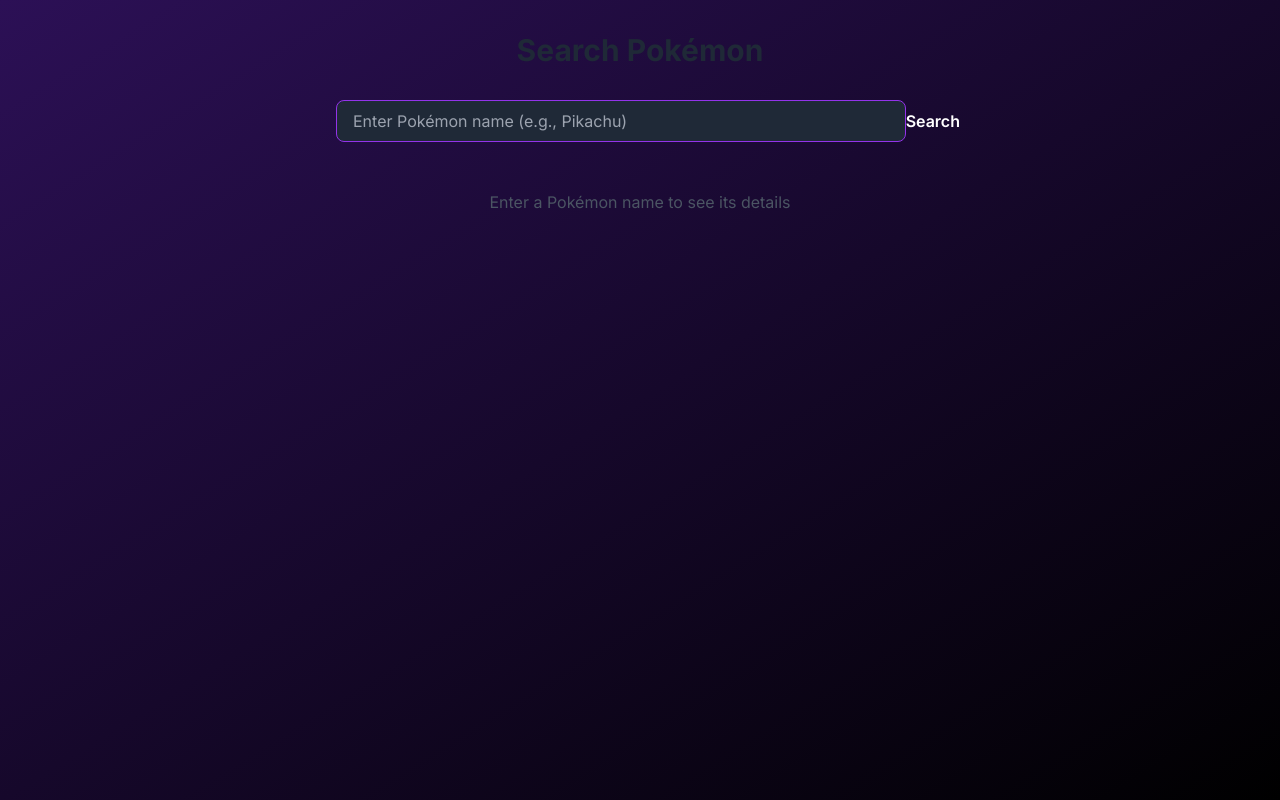
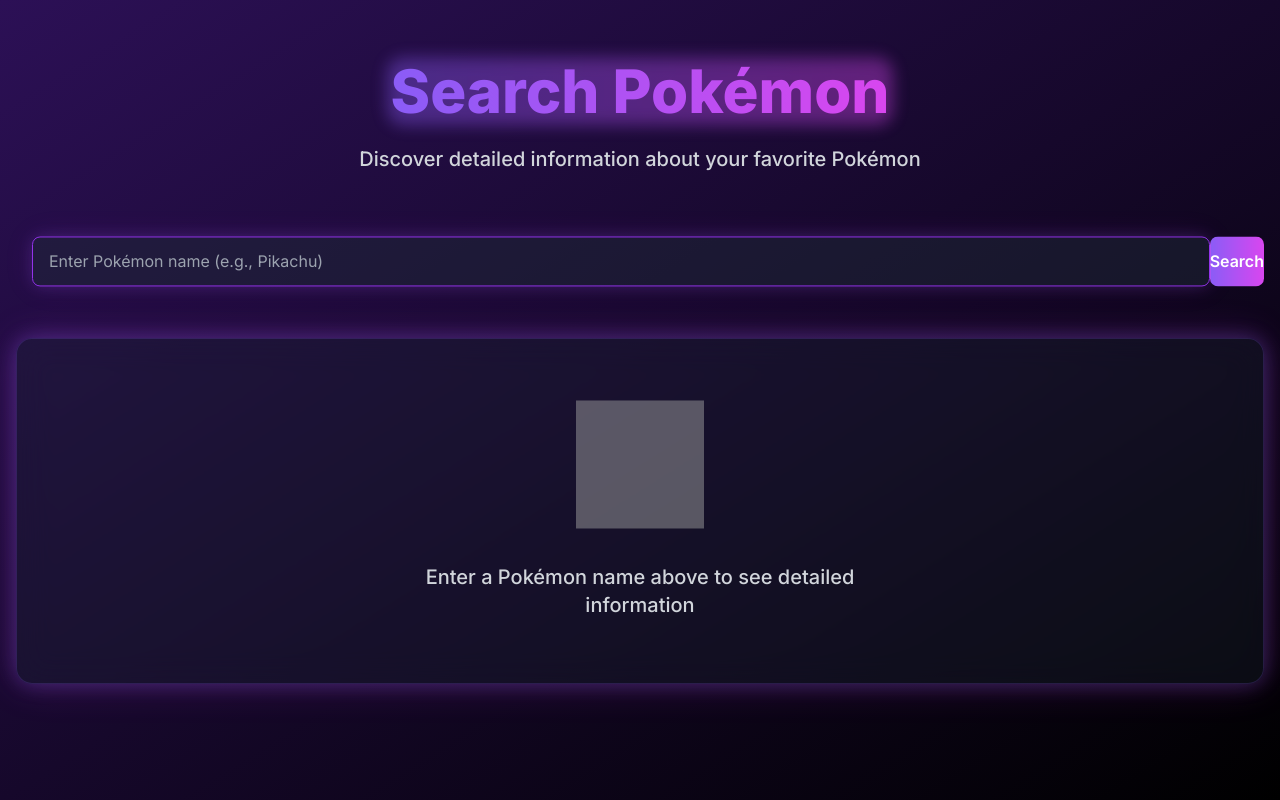
Before and after one commit to pannatron/search-pokemon, a Next.js app: page / in a window 1280 px wide. Built offline with nearby package versions, Linux system fonts and the light colour scheme; grey boxes are pictures that could not be loaded.

Commit message:
feat: enhance Home component with improved UI/UX

```diff
--- a/src/app/page.tsx
+++ b/src/app/page.tsx
@@ -7,6 +7,27 @@
 
 const PokemonInfo = dynamic(() => import('../../components/PokemonInfo'), {
   ssr: false,
+  loading: () => (
+    <div className="p-6 bg-gray-800/30 backdrop-blur-lg rounded-2xl border border-primary-purple/20 max-w-[1200px] mx-auto shadow-glow">
+      <div className="animate-pulse flex flex-col lg:flex-row gap-6">
+        <div className="lg:w-1/4">
+          <div className="aspect-square bg-gray-700/50 rounded-xl mb-4"></div>
+          <div className="h-8 bg-gray-700/50 rounded-lg w-3/4 mx-auto mb-4"></div>
+        </div>
+        <div className="lg:w-3/4">
+          <div className="space-y-4">
+            {[1, 2, 3].map((i) => (
+              <div key={i} className="flex gap-4">
+                {[1, 2, 3].map((j) => (
+                  <div key={j} className="flex-1 h-8 bg-gray-700/50 rounded"></div>
+                ))}
+              </div>
+            ))}
+          </div>
+        </div>
+      </div>
+    </div>
+  ),
 });
 
 interface HomeProps {
@@ -83,22 +104,41 @@
   const backButton = history.length > 0 ? (
     <button
       onClick={handleBack}
-      className="px-4 py-2 bg-gray-100 hover:bg-gray-200 text-gray-700 rounded-lg flex items-center gap-2 transition-colors"
+      className="px-6 py-3 bg-gradient-to-r from-primary-purple to-primary-pink
+                text-white rounded-xl flex items-center gap-2
+                transition-all duration-300 shadow-glow-sm
+                hover:shadow-glow hover:-translate-y-1
+                focus:outline-none focus:ring-2 focus:ring-primary-pink/50
+                active:scale-95 group"
     >
-      <svg xmlns="http://www.w3.org/2000/svg" className="h-5 w-5" viewBox="0 0 20 20" fill="currentColor">
+      <svg
+        xmlns="http://www.w3.org/2000/svg"
+        className="h-5 w-5 transition-transform duration-300 transform group-hover:-translate-x-1"
+        viewBox="0 0 20 20"
+        fill="currentColor"
+      >
         <path fillRule="evenodd" d="M9.707 16.707a1 1 0 01-1.414 0l-6-6a1 1 0 010-1.414l6-6a1 1 0 011.414 1.414L5.414 9H17a1 1 0 110 2H5.414l4.293 4.293a1 1 0 010 1.414z" clipRule="evenodd" />
       </svg>
-      Back
+      <span>Back</span>
     </button>
   ) : null;
 
   return (
-    <main className="container mx-auto px-4 py-8 max-w-2xl">
-      <h1 className="text-3xl font-bold text-center mb-8 text-gray-800">
+    <main className="min-h-screen">
+      <div className="container mx-auto px-4 py-16 max-w-7xl">
+        <div className="text-center mb-16 space-y-6 animate-float">
+          <div className="relative inline-block">
+            <div className="absolute -inset-1 bg-gradient-to-r from-primary-purple to-primary-pink rounded-2xl blur opacity-25 group-hover:opacity-40 transition-all duration-300 animate-pulse"></div>
+            <h1 className="relative text-5xl md:text-6xl font-extrabold text-transparent bg-clip-text bg-gradient-to-r from-primary-purple to-primary-pink animate-shine">
               Search Pokémon
             </h1>
+          </div>
+          <p className="text-gray-300 text-xl font-medium">
+            Discover detailed information about your favorite Pokémon
+          </p>
+        </div>
 
-      <div className="flex gap-4 items-center mb-6">
+        <div className="flex gap-4 items-center mb-12 animate-float" style={{ animationDelay: '0.1s' }}>
           <div className="flex-shrink-0">
             {backButton}
           </div>
@@ -106,39 +146,49 @@
         </div>
 
         {!searchedPokemon ? (
-        <p className="text-center text-gray-600">
-          Enter a Pokémon name to see its details
+          <div className="text-center py-16 bg-gray-800/30 backdrop-blur-lg rounded-2xl border border-primary-purple/20 shadow-glow transition-all duration-300 hover:shadow-glow-lg">
+            <div className="max-w-md mx-auto">
+              <img
+                src="/pokeball.png"
+                alt="Pokeball"
+                className="w-32 h-32 mx-auto mb-8 opacity-50 animate-float"
+              />
+              <p className="text-xl text-gray-300 font-medium">
+                Enter a Pokémon name above to see detailed information
               </p>
+            </div>
+          </div>
         ) : (
-        <div className="relative">
+          <div className="relative backdrop-blur-sm">
             <PokemonInfo
               key={searchedPokemon} // Force remount on new search
               name={searchedPokemon}
               onSelectEvolution={handleSearch}
             />
             <div
-            className="absolute inset-0 flex items-center justify-center bg-white/80"
+              className="absolute inset-0 flex items-center justify-center bg-gray-800/90"
               style={{
                 display: searchedPokemon ? 'none' : 'flex',
                 animation: 'fadeIn 0.3s ease-in-out'
               }}
             >
-            <div className="text-center p-4 bg-yellow-50 rounded-lg shadow-lg">
-              <h2 className="text-xl font-semibold text-yellow-700 mb-2">
+              <div className="text-center p-6 bg-gray-800/50 backdrop-blur-lg rounded-xl border border-red-500/30 shadow-glow">
+                <h2 className="text-2xl font-semibold text-red-400 mb-3">
                   ไม่พบโปเกม่อน
                 </h2>
-              <p className="text-yellow-600">
+                <p className="text-lg text-gray-300">
                   กรุณาลองค้นหาใหม่อีกครั้ง
                 </p>
               </div>
             </div>
           </div>
         )}
+      </div>
 
       <style jsx>{`
         @keyframes fadeIn {
-          from { opacity: 0; }
-          to { opacity: 1; }
+          from { opacity: 0; transform: scale(0.95); }
+          to { opacity: 1; transform: scale(1); }
         }
       `}</style>
     </main>
```
Lines whose indentation alone changed are shown as unchanged.
